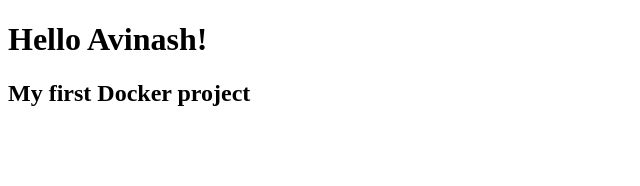
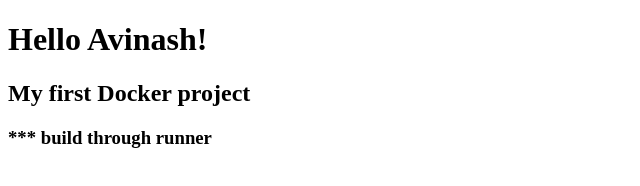
Before and after one commit to Avinash-0009/workflow, a plain HTML site: page index.html in a window 1280 px wide. Shown: the whole page, without its empty margins (0-640 px from the left). Drawn offline with Linux system fonts and the light colour scheme.

Commit message:
actions 1

```diff
--- a/index.html
+++ b/index.html
@@ -8,6 +8,7 @@
 <body>
     <h1>Hello Avinash!</h1>
     <h2>My first Docker project</h2>
+    <h3>*** build through runner </h3>
 </body>
 
 </html>
```
Also changed, not shown: 1 other file.
